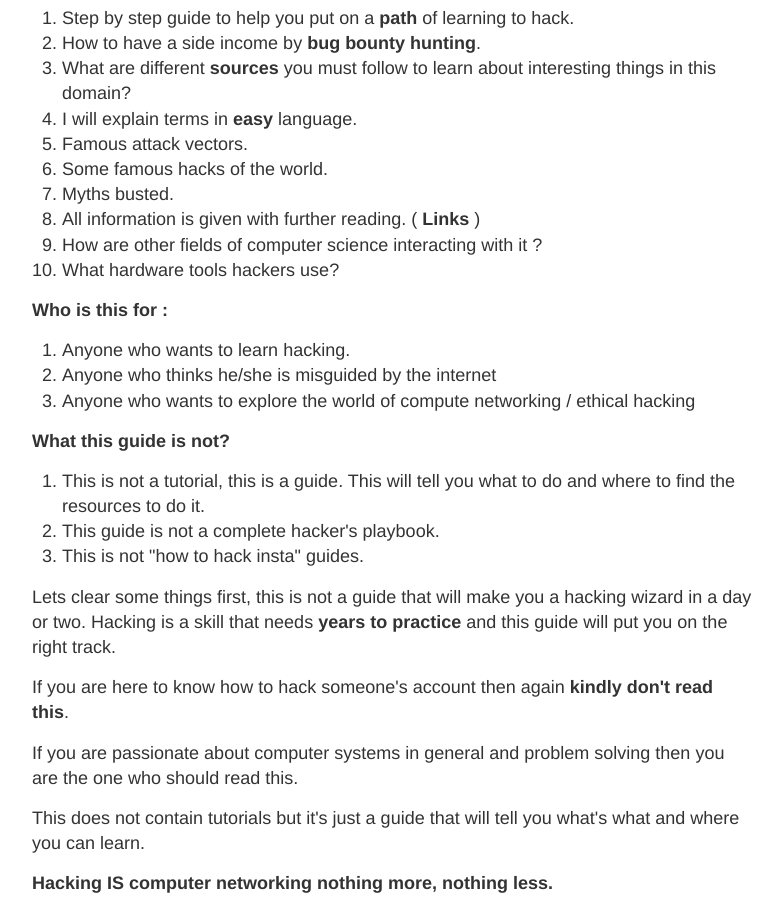
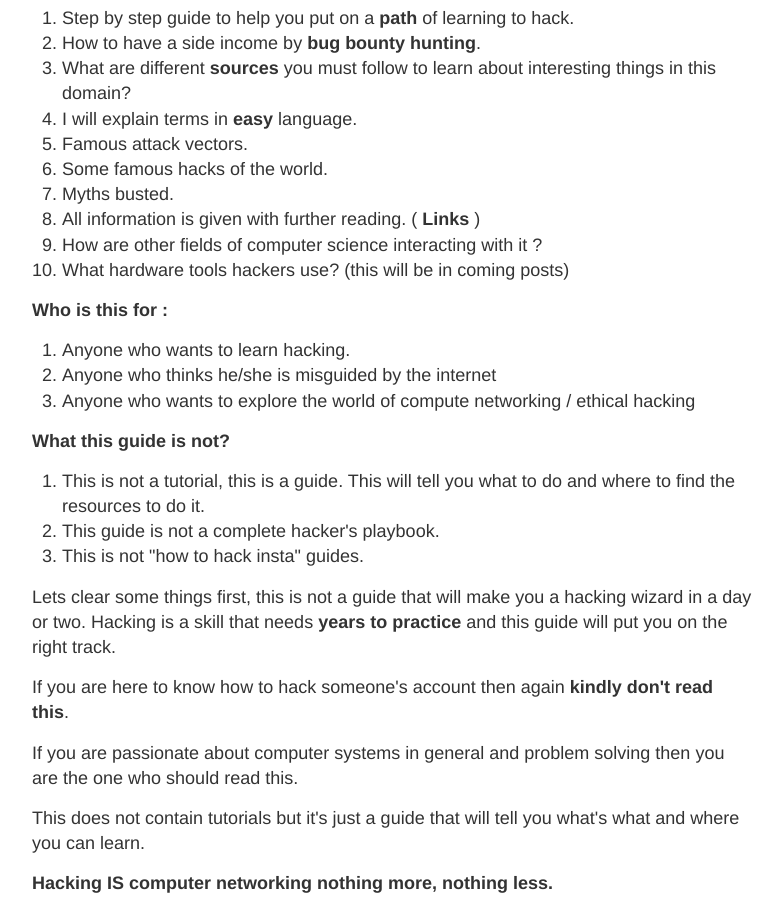
Before and after one commit to thehackingninja/thehackingninja.github.io, a Jekyll site: the page built from _posts/2020-4-22-The-Art-of_hacking.md, in a window 1280 px wide and 900 px high, scrolled down 767 px. Shown: the whole window, without its empty margins (248-1030 px from the left). Built offline with Jekyll 4.4.1, drawn with Linux system fonts in a browser that asks for light colours; a script that is not in the unit is left out; comment, search, counter and statistics services are not loaded.

Commit message:
Update 2020-4-22-The-Art-of_hacking.md

```diff
--- a/_posts/2020-4-22-The-Art-of_hacking.md
+++ b/_posts/2020-4-22-The-Art-of_hacking.md
@@ -19,7 +19,7 @@ Research is Great but a good **direction** is always needed.
 7. Myths busted.
 8. All information is given with further reading. ( **Links** )
 9. How are other fields of computer science interacting with it ?
-10. What hardware tools hackers use?
+10. What hardware tools hackers use? (this will be in coming posts)
 
 **Who is this for :**
 
```
